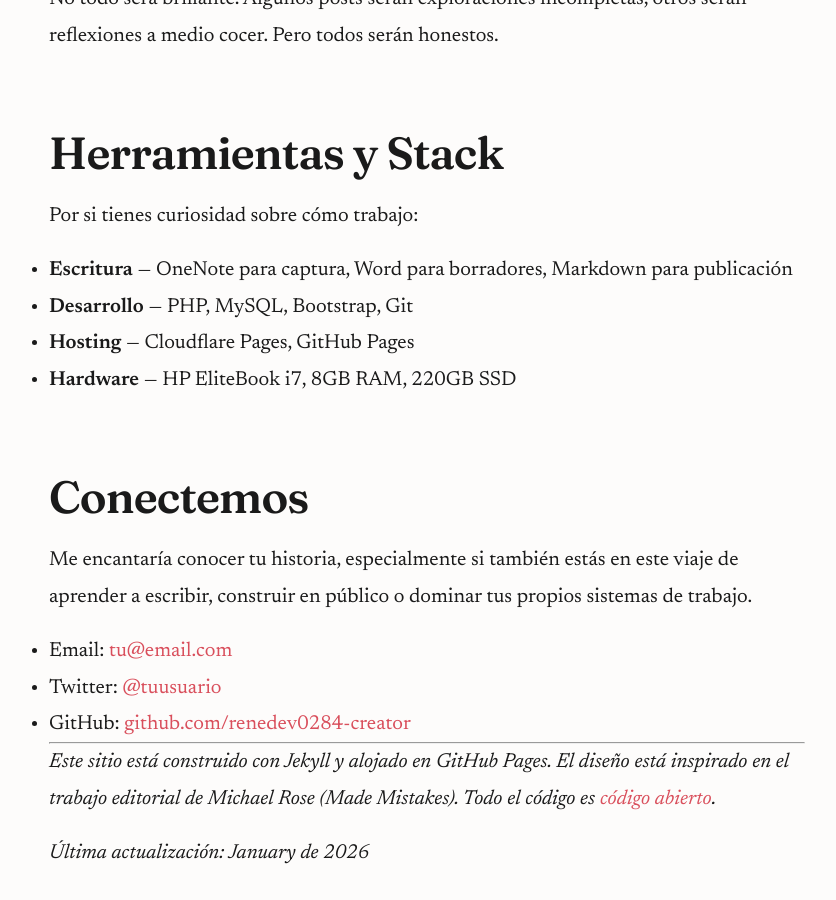
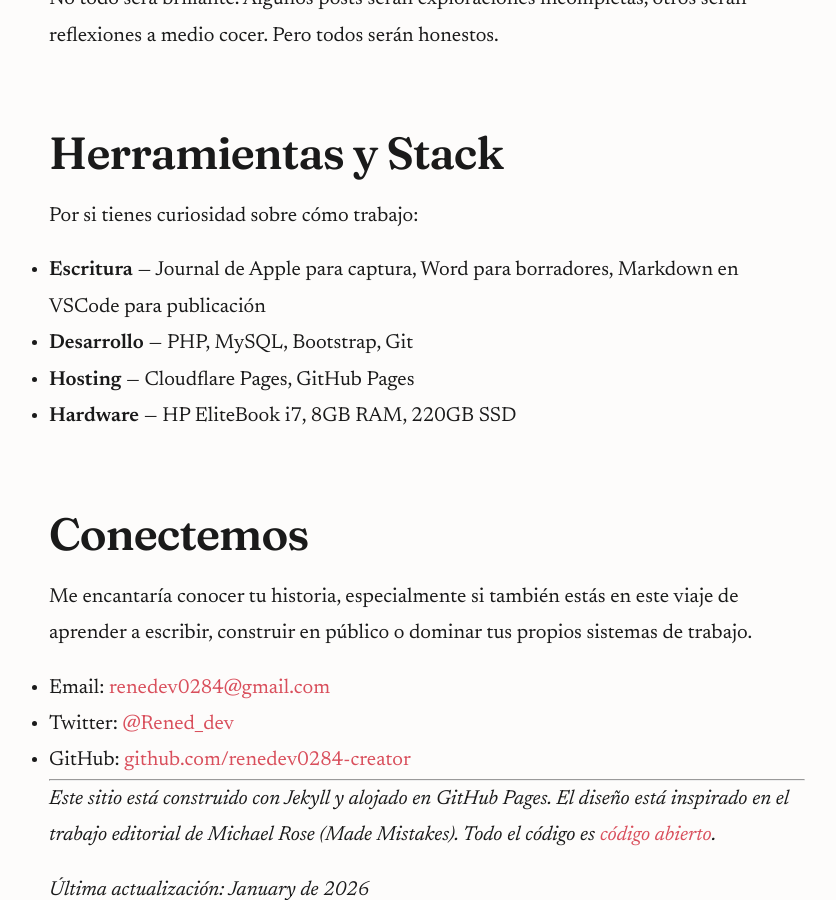
Before and after one commit to renedev0284-creator/renedev0284-creator.github.io, a Jekyll site: the page built from about.md, in a window 1280 px wide and 900 px high, scrolled down 1682 px. Shown: the whole window, without its empty margins (213-1049 px from the left). Built offline with Jekyll 4.4.1, drawn with Linux system fonts in a browser that asks for light colours.

Commit message:
Feat al about

```diff
--- a/about.md
+++ b/about.md
@@ -66,7 +66,7 @@ permalink: /about/
   </p>
 
   <ul>
-    <li><strong>Escritura</strong> — OneNote para captura, Word para borradores, Markdown para publicación</li>
+    <li><strong>Escritura</strong> — Journal de Apple para captura, Word para borradores, Markdown en VSCode para publicación</li>
     <li><strong>Desarrollo</strong> — PHP, MySQL, Bootstrap, Git</li>
     <li><strong>Hosting</strong> — Cloudflare Pages, GitHub Pages</li>
     <li><strong>Hardware</strong> — HP EliteBook i7, 8GB RAM, 220GB SSD</li>
@@ -80,8 +80,8 @@ permalink: /about/
   </p>
 
   <ul>
-    <li>Email: <a href="mailto:tu@email.com">tu@email.com</a></li>
-    <li>Twitter: <a href="https://twitter.com/tuusuario" target="_blank" rel="noopener">@tuusuario</a></li>
+    <li>Email: <a href="mailto:renedev0284@gmail.com">renedev0284@gmail.com</a></li>
+    <li>Twitter: <a href="https://x.com/Rened_dev" target="_blank" rel="noopener">@Rened_dev</a></li>
     <li>GitHub: <a href="https://github.com/renedev0284-creator" target="_blank" rel="noopener">github.com/renedev0284-creator</a></li>
   </ul>
 
```
